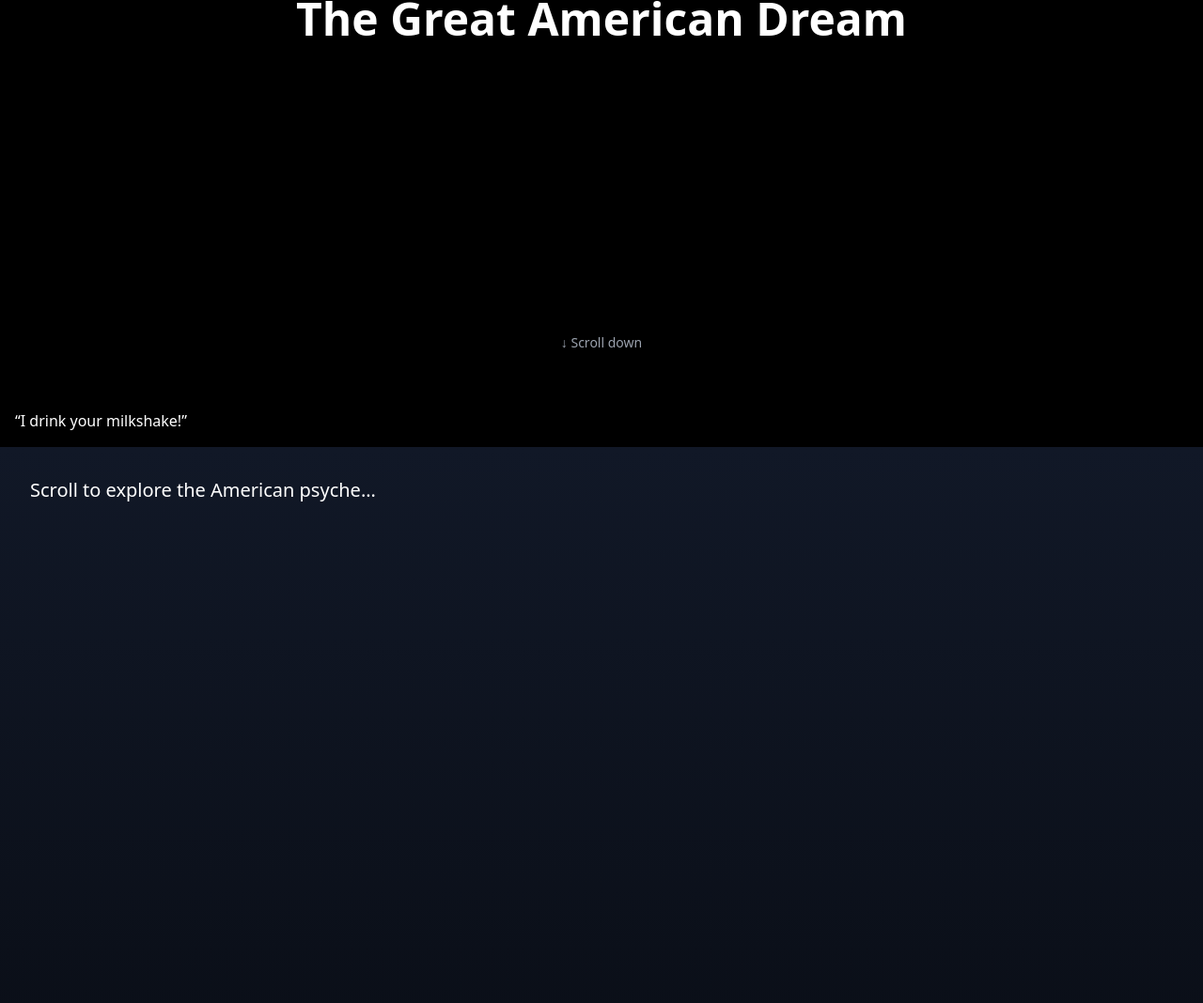
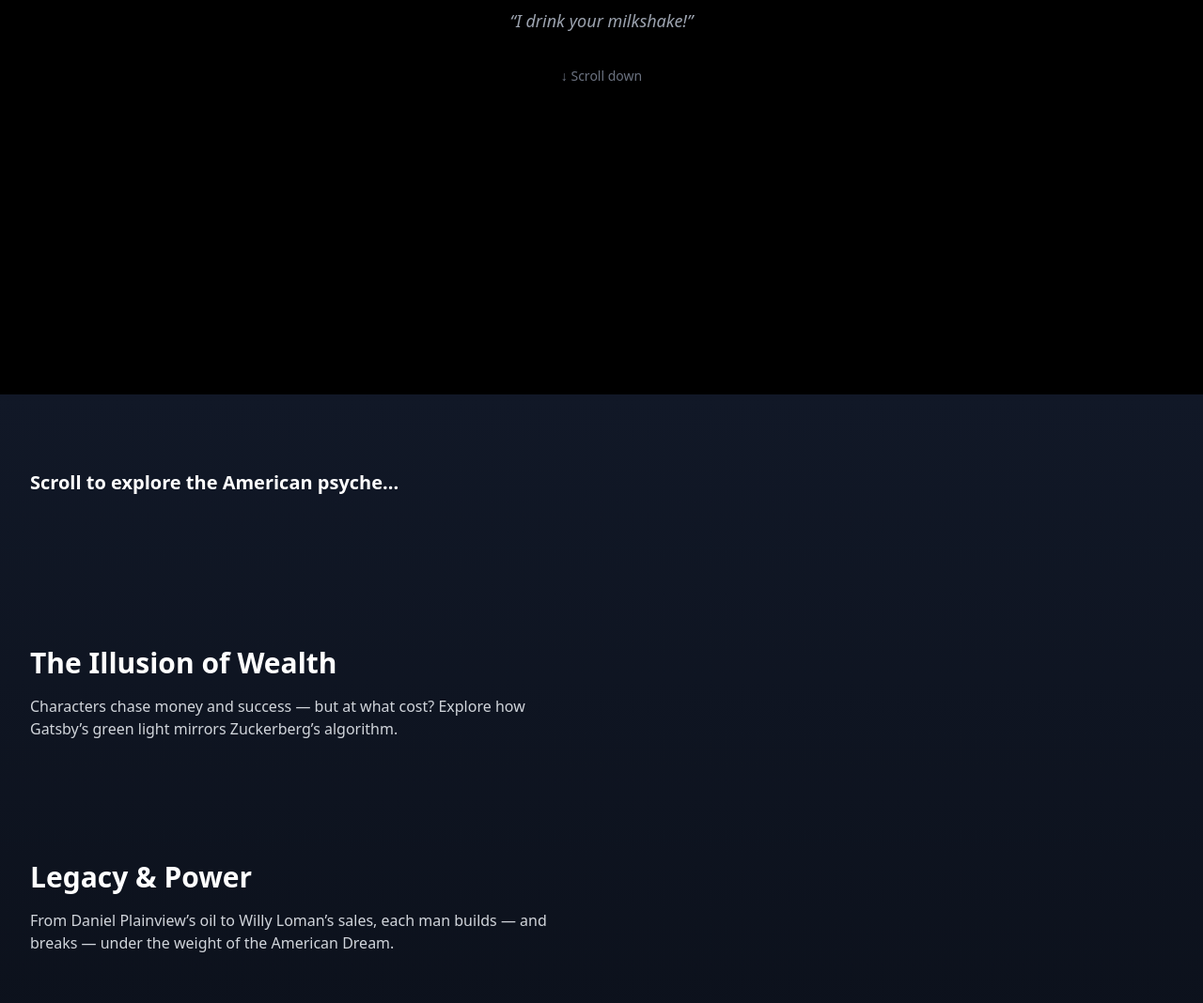
Before and after one commit to harryfb25/AMSTUD-website, a plain HTML site: page index.html in a window 1280 px wide. Shown: the part 380-1448 px from the top of the page at 94% size. Drawn offline with nearby package versions, Linux system fonts and the light colour scheme.

Commit message:
Update index.html

```diff
--- a/index.html
+++ b/index.html
@@ -8,28 +8,62 @@
   <link rel="stylesheet" href="custom.css">
   <script defer src="app.js"></script>
 </head>
-<body class="bg-black text-white font-sans min-h-[300vh]">
+<body class="bg-black text-white font-sans">
   <canvas id="cursor-canvas"></canvas>
   <audio id="ambient-audio" loop autoplay src="background.mp3"></audio>
 
   <!-- Hero Section -->
-  <div class="h-screen flex items-center justify-center relative">
-    <h1 class="text-5xl font-bold">The Great American Dream</h1>
-    <div class="absolute bottom-10 w-full text-center text-gray-400 text-sm animate-bounce">
-      ↓ Scroll down
-    </div>
-  </div>
-
-  <!-- Quote Carousel -->
-  <div class="carousel-container p-4">
-    <div id="quote-carousel" class="carousel">“I drink your milkshake!”</div>
-  </div>
+  <section class="h-screen flex flex-col items-center justify-center text-center px-4">
+    <h1 class="text-5xl font-bold mb-4">The Great American Dream</h1>
+    <p class="text-lg text-gray-400 italic">“I drink your milkshake!”</p>
+    <div class="mt-10 text-sm text-gray-500 animate-bounce">↓ Scroll down</div>
+  </section>
 
   <!-- Scroll Section -->
-  <div class="scroll-mood-section h-[200vh] bg-gradient-to-b from-gray-900 to-black">
-    <div class="sticky top-20 p-8 text-xl">
+  <section class="min-h-[300vh] bg-gradient-to-b from-gray-900 to-black px-8 py-20">
+    <div class="sticky top-20 text-xl text-white font-semibold">
       Scroll to explore the American psyche...
     </div>
-  </div>
+
+    <!-- Visible Scroll Content -->
+    <div class="mt-40 space-y-32">
+      <div class="opacity-0 transition-opacity duration-700 fade-in-on-scroll">
+        <h2 class="text-3xl font-bold">The Illusion of Wealth</h2>
+        <p class="text-gray-300 max-w-xl mt-4">
+          Characters chase money and success — but at what cost? Explore how Gatsby’s green light mirrors Zuckerberg’s algorithm.
+        </p>
+      </div>
+
+      <div class="opacity-0 transition-opacity duration-700 fade-in-on-scroll">
+        <h2 class="text-3xl font-bold">Legacy & Power</h2>
+        <p class="text-gray-300 max-w-xl mt-4">
+          From Daniel Plainview’s oil to Willy Loman’s sales, each man builds — and breaks — under the weight of the American Dream.
+        </p>
+      </div>
+
+      <div class="opacity-0 transition-opacity duration-700 fade-in-on-scroll">
+        <h2 class="text-3xl font-bold">The Modern Psyche</h2>
+        <p class="text-gray-300 max-w-xl mt-4">
+          Is the Dream still alive, or has it morphed into something more sinister? Scroll deeper to find out.
+        </p>
+      </div>
+    </div>
+  </section>
+
+  <script>
+    // Fade-in effect on scroll
+    const faders = document.querySelectorAll('.fade-in-on-scroll');
+
+    const observer = new IntersectionObserver(entries => {
+      entries.forEach(entry => {
+        if (entry.isIntersecting) {
+          entry.target.classList.add('opacity-100');
+          observer.unobserve(entry.target);
+        }
+      });
+    }, { threshold: 0.1 });
+
+    faders.forEach(el => observer.observe(el));
+  </script>
 </body>
 </html>
```
